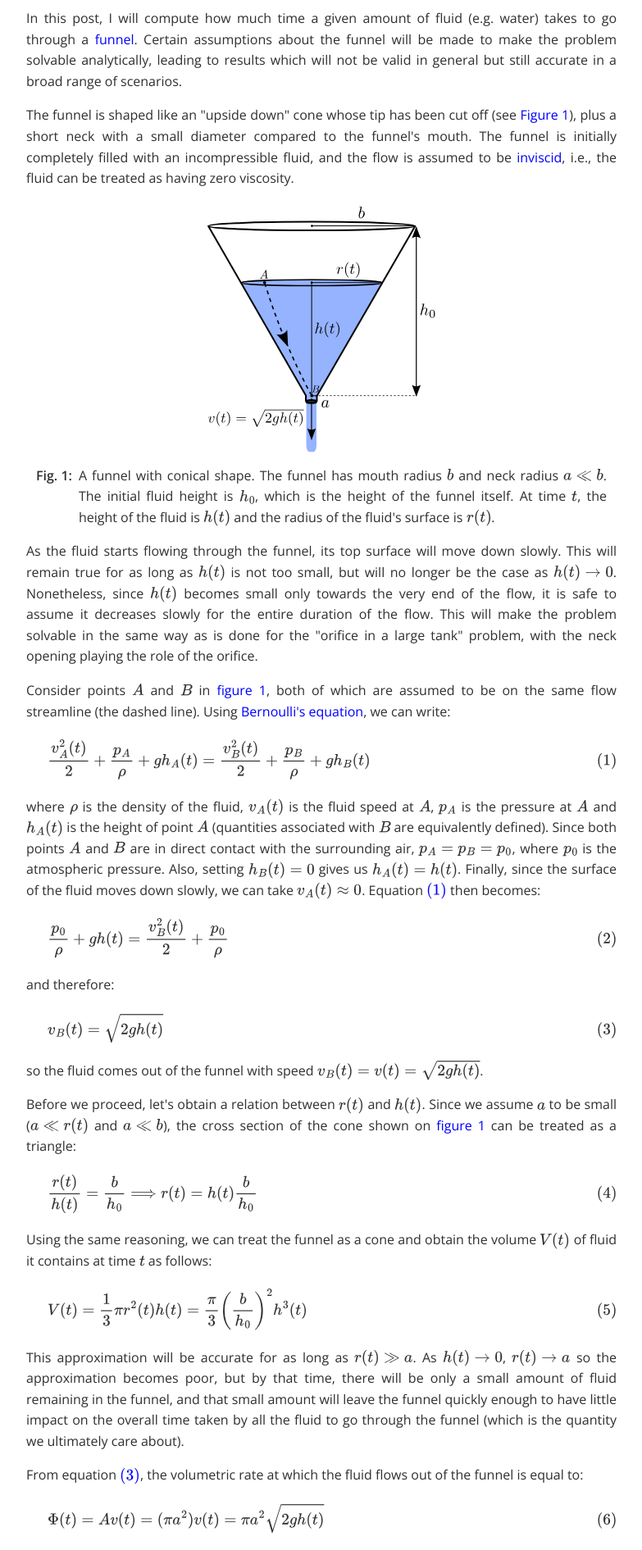
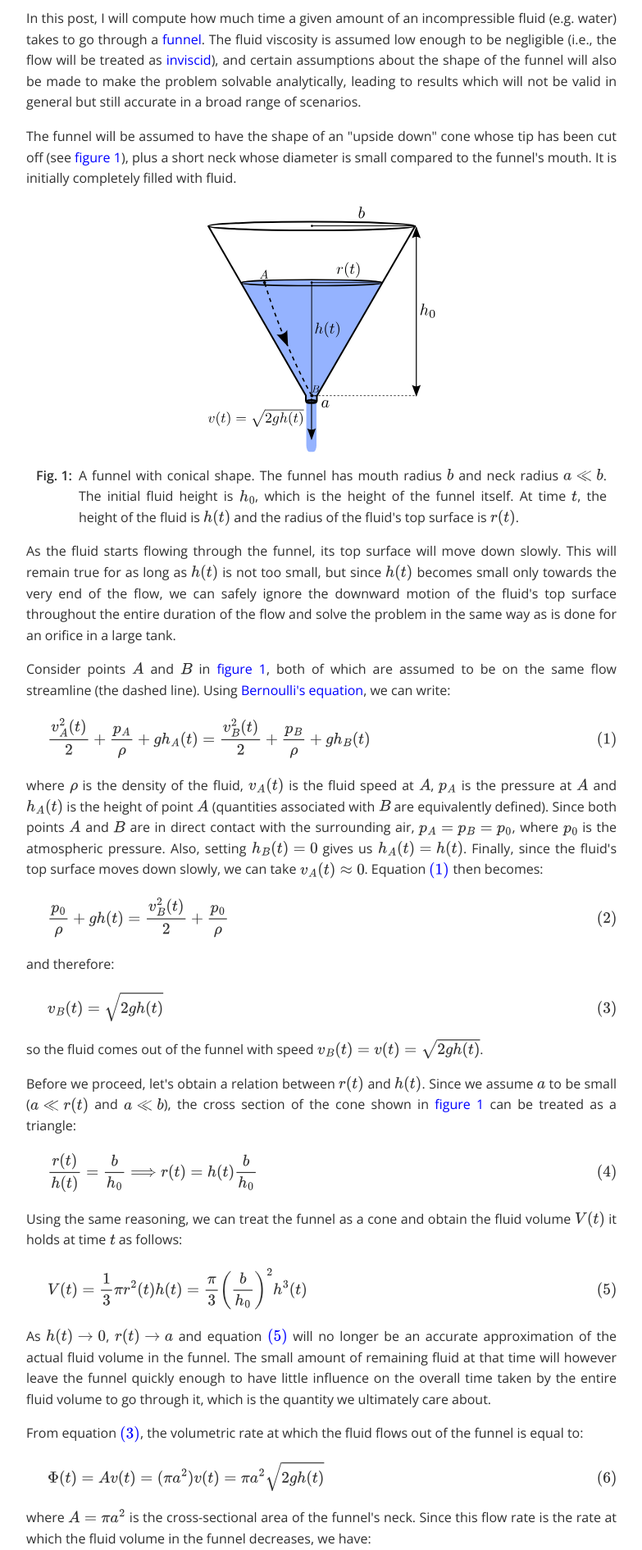
Before and after one commit to dassencio/blog, a Vue app: page /23 in a window 1280 px wide. Shown: the part 260-2151 px from the top of the page at 82% size, without its empty margins (248-1031 px from the left). Built offline with nearby package versions, Linux system fonts and the light colour scheme; a small style sheet from the web is missing; what vue3-highlightjs would draw is missing.

Commit message:
Improve post text

```diff
--- a/src/posts/23.vue
+++ b/src/posts/23.vue
@@ -1,21 +1,22 @@
 <template>
   <p>
-    In this post, I will compute how much time a given amount of fluid (e.g.
-    water) takes to go through a
-    <a href="https://en.wikipedia.org/wiki/Funnel">funnel</a>. Certain
-    assumptions about the funnel will be made to make the problem solvable
-    analytically, leading to results which will not be valid in general but
-    still accurate in a broad range of scenarios.
+    In this post, I will compute how much time a given amount of an
+    incompressible fluid (e.g. water) takes to go through a
+    <a href="https://en.wikipedia.org/wiki/Funnel">funnel</a>. The fluid
+    viscosity is assumed low enough to be negligible (i.e., the flow will be
+    treated as
+    <a href="https://en.wikipedia.org/wiki/Inviscid_flow">inviscid</a>), and
+    certain assumptions about the shape of the funnel will also be made to make
+    the problem solvable analytically, leading to results which will not be
+    valid in general but still accurate in a broad range of scenarios.
   </p>
 
   <p>
-    The funnel is shaped like an "upside down" cone whose tip has been cut off
-    (see
-    <FigureLink :figureNumber="1">Figure 1</FigureLink>), plus a short neck with
-    a small diameter compared to the funnel's mouth. The funnel is initially
-    completely filled with an incompressible fluid, and the flow is assumed to
-    be <a href="https://en.wikipedia.org/wiki/Inviscid_flow">inviscid</a>, i.e.,
-    the fluid can be treated as having zero viscosity.
+    The funnel will be assumed to have the shape of an "upside down" cone whose
+    tip has been cut off (see
+    <FigureLink :figureNumber="1">figure 1</FigureLink>), plus a short neck
+    whose diameter is small compared to the funnel's mouth. It is initially
+    completely filled with fluid.
   </p>
 
   <FigureBlock
@@ -23,7 +24,8 @@
     caption="A funnel with conical shape. The funnel has mouth radius $b$ and
              neck radius $a \ll b$. The initial fluid height is $h_0$, which is
              the height of the funnel itself. At time $t$, the height of the
-             fluid is $h(t)$ and the radius of the fluid's surface is $r(t)$."
+             fluid is $h(t)$ and the radius of the fluid's top surface is
+             $r(t)$."
   >
     <ResponsiveImage alt="Funnel" :src="fluidFunnel" />
   </FigureBlock>
@@ -31,11 +33,10 @@
   <p>
     As the fluid starts flowing through the funnel, its top surface will move
     down slowly. This will remain true for as long as $h(t)$ is not too small,
-    but will no longer be the case as $h(t) \rightarrow 0$. Nonetheless, since
-    $h(t)$ becomes small only towards the very end of the flow, it is safe to
-    assume it decreases slowly for the entire duration of the flow. This will
-    make the problem solvable in the same way as is done for the "orifice in a
-    large tank" problem, with the neck opening playing the role of the orifice.
+    but since $h(t)$ becomes small only towards the very end of the flow, we can
+    safely ignore the downward motion of the fluid's top surface throughout the
+    entire duration of the flow and solve the problem in the same way as is done
+    for an orifice in a large tank.
   </p>
 
   <p>
@@ -58,7 +59,7 @@
     (quantities associated with $B$ are equivalently defined). Since both points
     $A$ and $B$ are in direct contact with the surrounding air, $p_A = p_B =
     p_0$, where $p_0$ is the atmospheric pressure. Also, setting $h_B(t) = 0$
-    gives us $h_A(t) = h(t)$. Finally, since the surface of the fluid moves down
+    gives us $h_A(t) = h(t)$. Finally, since the fluid's top surface moves down
     slowly, we can take $v_A(t) \approx 0$. Equation \eqref{eq_bern} then
     becomes:
   </p>
@@ -79,7 +80,7 @@
   <p>
     Before we proceed, let's obtain a relation between $r(t)$ and $h(t)$. Since
     we assume $a$ to be small ($a \ll r(t)$ and $a \ll b$), the cross section of
-    the cone shown on <FigureLink :figureNumber="1">figure 1</FigureLink> can be
+    the cone shown in <FigureLink :figureNumber="1">figure 1</FigureLink> can be
     treated as a triangle:
   </p>
 
@@ -89,7 +90,7 @@
 
   <p>
     Using the same reasoning, we can treat the funnel as a cone and obtain the
-    volume $V(t)$ of fluid it contains at time $t$ as follows:
+    fluid volume $V(t)$ it holds at time $t$ as follows:
   </p>
 
   <EquationBlock>
@@ -98,12 +99,12 @@
   </EquationBlock>
 
   <p>
-    This approximation will be accurate for as long as $r(t) \gg a$. As $h(t)
-    \rightarrow 0$, $r(t) \rightarrow a$ so the approximation becomes poor, but
-    by that time, there will be only a small amount of fluid remaining in the
-    funnel, and that small amount will leave the funnel quickly enough to have
-    little impact on the overall time taken by all the fluid to go through the
-    funnel (which is the quantity we ultimately care about).
+    As $h(t) \rightarrow 0$, $r(t) \rightarrow a$ and equation \eqref{eq_volume}
+    will no longer be an accurate approximation of the actual fluid volume in
+    the funnel. The small amount of remaining fluid at that time will however
+    leave the funnel quickly enough to have little influence on the overall time
+    taken by the entire fluid volume to go through it, which is the quantity we
+    ultimately care about.
   </p>
 
   <p>
@@ -117,8 +118,9 @@
   </EquationBlock>
 
   <p>
-    where $A = \pi a^2$ is the cross sectional area of the funnel's neck. Since
-    this flow rate is the rate at which the fluid leaves the funnel, we have:
+    where $A = \pi a^2$ is the cross-sectional area of the funnel's neck. Since
+    this flow rate is the rate at which the fluid volume in the funnel
+    decreases, we have:
   </p>
 
   <EquationBlock> \dot{V}(t) = -\Phi(t) \label{eq_v_phi} </EquationBlock>
@@ -220,7 +222,7 @@
 
   <p>
     As the graph on <FigureLink :figureNumber="2">figure 2</FigureLink> shows,
-    the fluid's surface moves down slowly until about $t = 0.95T$, at which
+    the fluid's top surface moves down slowly until about $t = 0.95T$, at which
     point $h(t)$ starts decreasing quickly. From there on, some of our
     assumptions about the nature of the flow will no longer be accurate, but as
     mentioned above, this will not cause a substantial deviation from our
@@ -243,7 +245,7 @@ for (let n = 0; n <= N; ++n) {
   points.push([n * dx, Math.pow(1 - n * dx, 0.4)]);
 }
 
-const data = [{ label: "$h(t)/h_0$", data: points }];
+const data = [{ data: points }];
 
 const options = {
   legend: {
@@ -251,13 +253,13 @@ const options = {
   },
   xaxis: {
     axisLabel: "$t/T$",
-    max: 1.05,
+    max: 1.025,
     min: 0.0,
     ticks: 10,
   },
   yaxis: {
     axisLabel: "$h(t)/h_0$",
-    max: 1.1,
+    max: 1.05,
     min: 0.0,
     ticks: 4,
   },
```
